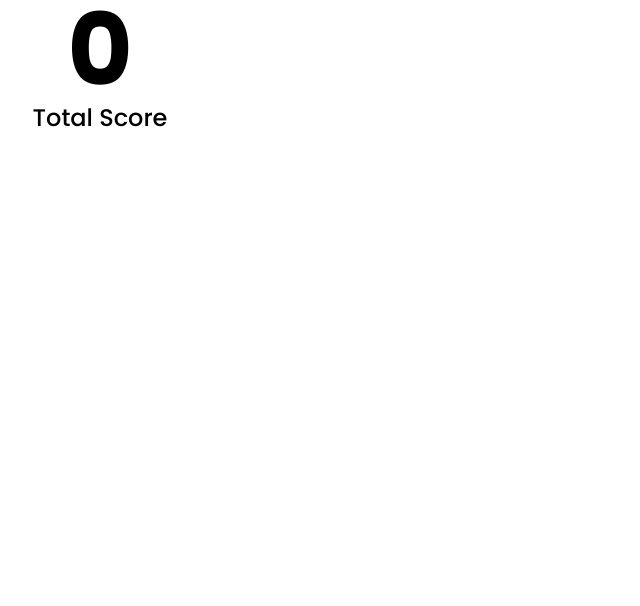
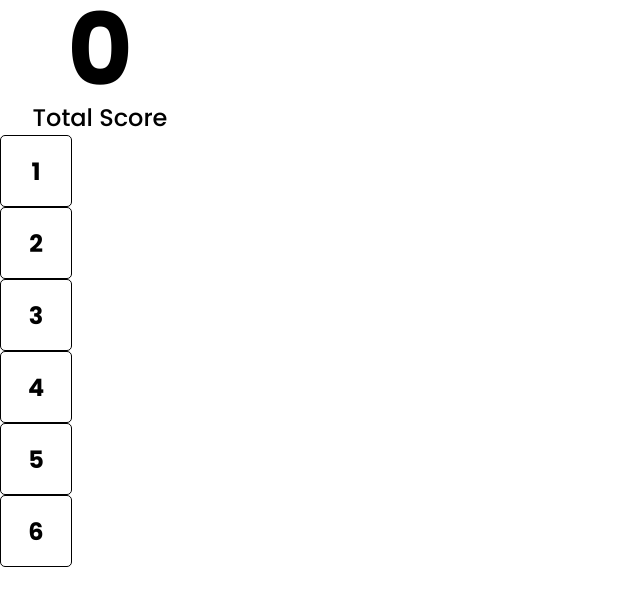
Before and after one commit to aadarshraj02/Dice-Game, a React (Vite) app: page / in a window 1280 px wide. Both pictures are taken after a click on the button "Play Now". Shown: the top 606 px of the page, without its empty margins (0-640 px from the left). Built offline with nearby package versions, Linux system fonts and the light colour scheme.

Commit message:
added box div and styled box div

```diff
--- a/src/components/NumberSelector.jsx
+++ b/src/components/NumberSelector.jsx
@@ -1,5 +1,28 @@
+import styled from "styled-components";
+
 const NumberSelector = () => {
-  return <div></div>;
+  return (
+    <div>
+      <Box>1</Box>
+      <Box>2</Box>
+      <Box>3</Box>
+      <Box>4</Box>
+      <Box>5</Box>
+      <Box>6</Box>
+    </div>
+  );
 };
 
 export default NumberSelector;
+
+const Box = styled.div`
+  height: 72px;
+  width: 72px;
+  border: 1px solid black;
+  display: flex;
+  align-items: center;
+  justify-content: center;
+  font-size: 24px;
+  font-weight: 700;
+  border-radius: 5px;
+`;
```
